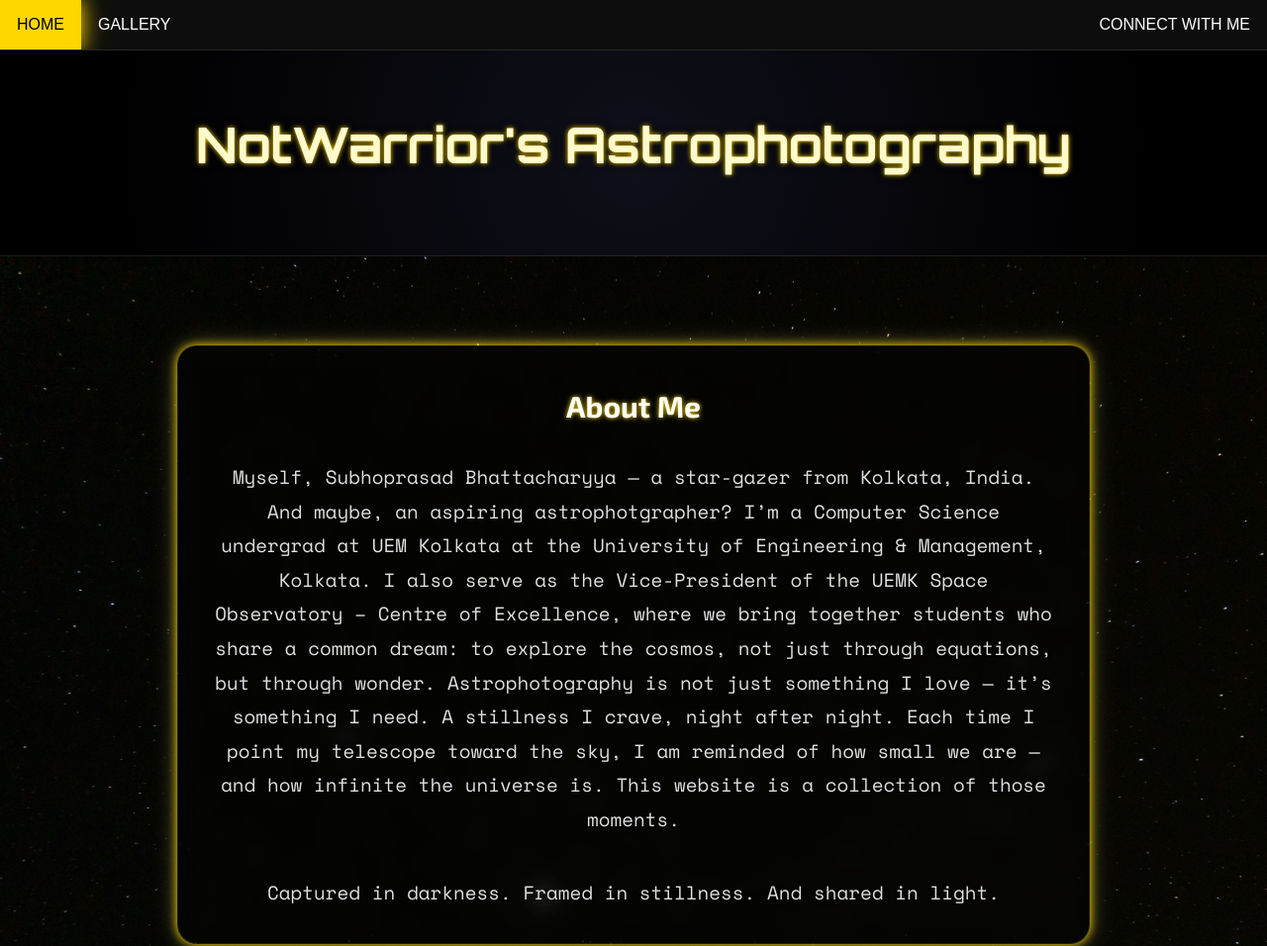
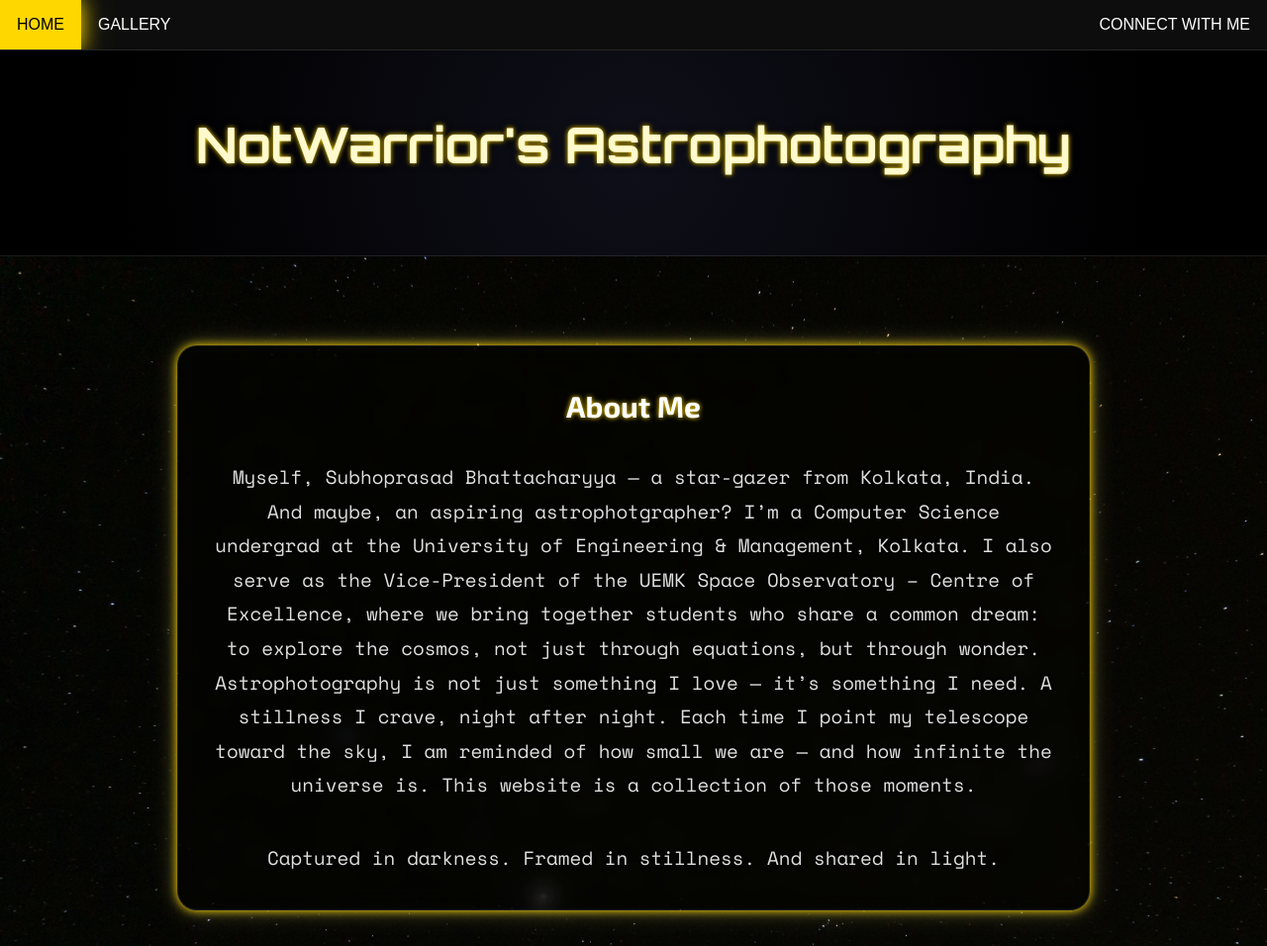
Before and after one commit to notwarrior04/Astrophotography, a plain HTML site: page index.html in a window 1280 px wide. Shown: the top 956 px of the page at 99% size. Drawn offline with nearby package versions, Linux system fonts and the light colour scheme.

Commit message:
Update index.html

```diff
--- a/index.html
+++ b/index.html
@@ -43,7 +43,7 @@
                 <h1 class="me-header">About Me</h1>
                 <p class="me-text">
 Myself, Subhoprasad Bhattacharyya — a star-gazer from Kolkata, India. And maybe, an aspiring astrophotgrapher?
-I’m a Computer Science undergrad at UEM Kolkata at the University of Engineering & Management, Kolkata.
+I’m a Computer Science undergrad at the University of Engineering & Management, Kolkata.
 I also serve as the Vice-President of the UEMK Space Observatory – Centre of Excellence, where we bring together students who share a common dream: to explore the cosmos, not just through equations, but through wonder.
 Astrophotography is not just something I love — it’s something I need. A stillness I crave, night after night.
 Each time I point my telescope toward the sky, I am reminded of how small we are — and how infinite the universe is.
```
